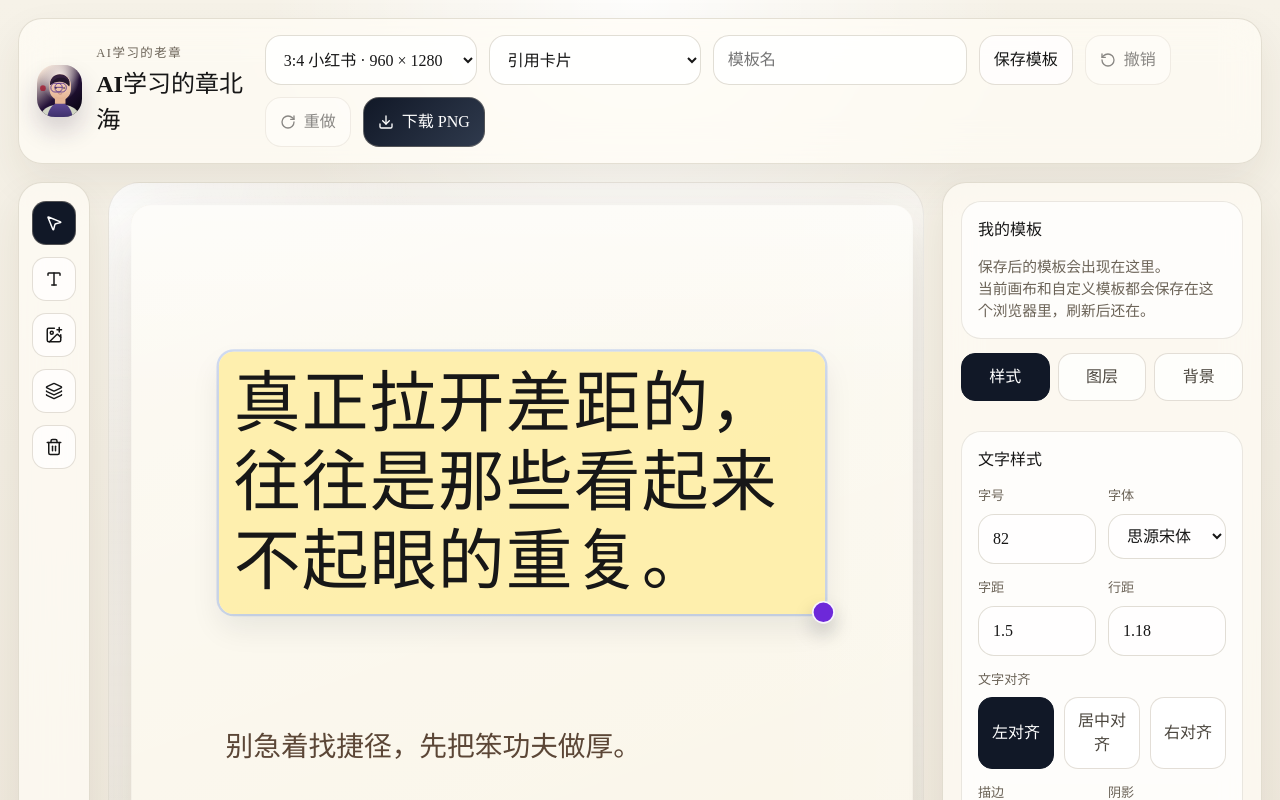
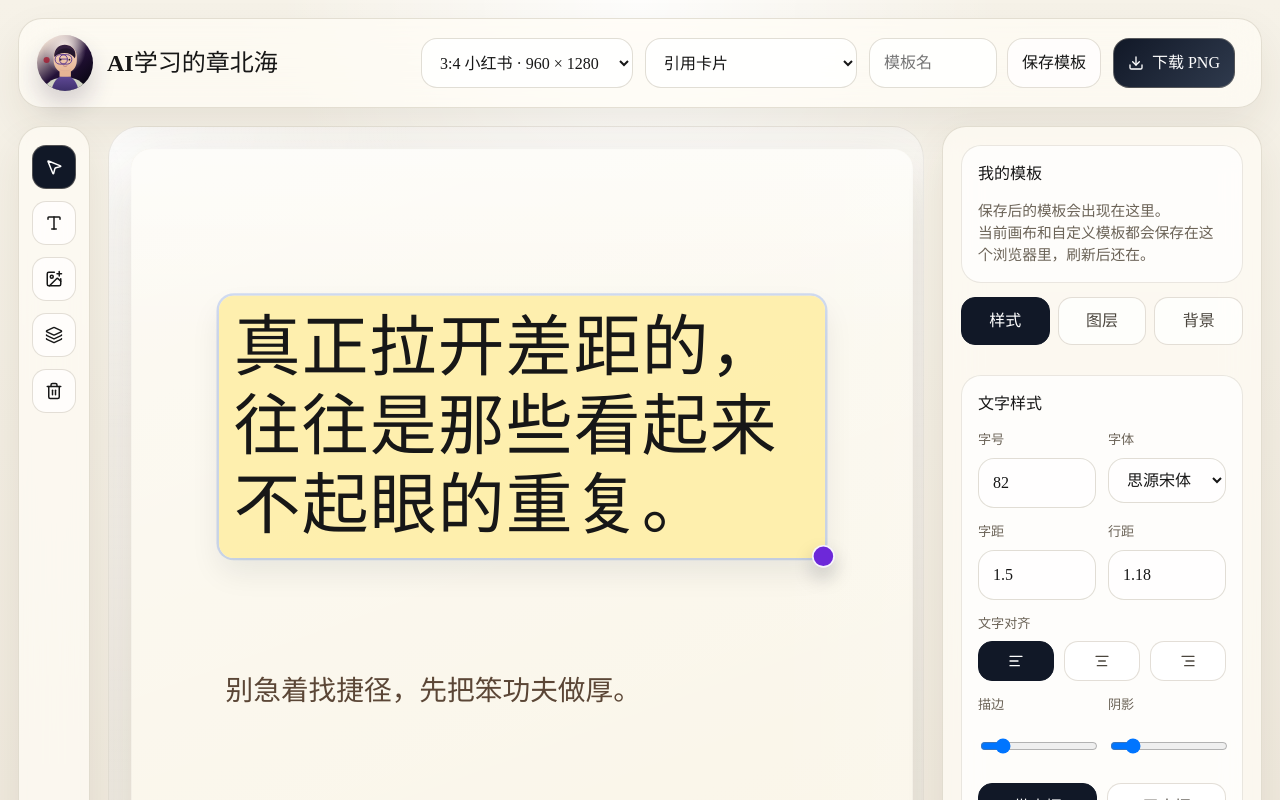
Before and after one commit to tjxj/wechat-cover, a React (Vite) app: page / in a window 1280 px wide. Shown: the top 800 px of the page. Built offline with nearby package versions, Linux system fonts and the light colour scheme; a web font is replaced by a local one.

Commit message:
Tighten top bar and iconify text alignment

```diff
--- a/src/App.css
+++ b/src/App.css
@@ -32,9 +32,9 @@
 }
 
 .brand__mark {
-  width: 52px;
-  height: 52px;
-  border-radius: 18px;
+  width: 56px;
+  height: 56px;
+  border-radius: 999px;
   overflow: hidden;
   box-shadow:
     0 14px 24px rgba(36, 17, 56, 0.18),
@@ -46,14 +46,6 @@
   height: 100%;
   display: block;
   object-fit: cover;
-}
-
-.eyebrow {
-  margin: 0 0 4px;
-  color: var(--muted);
-  font-size: 0.78rem;
-  letter-spacing: 0.12em;
-  text-transform: uppercase;
 }
 
 .brand h1 {
@@ -70,9 +62,10 @@
 
 .topbar__template-save {
   display: grid;
-  grid-template-columns: minmax(0, 1fr) auto;
-  gap: 12px;
-  min-width: min(360px, 100%);
+  grid-template-columns: minmax(0, 136px) auto;
+  gap: 10px;
+  width: min(232px, 100%);
+  flex: 0 1 232px;
 }
 
 .topbar__template-save input {
--- a/src/App.tsx
+++ b/src/App.tsx
@@ -1,12 +1,13 @@
 import { useEffect, useMemo, useRef, useState } from 'react'
 import { toPng } from 'html-to-image'
 import {
+  AlignCenter,
+  AlignLeft,
+  AlignRight,
   Download,
   ImagePlus,
   Layers3,
   MousePointer2,
-  RotateCcw,
-  RotateCw,
   Trash2,
   Type,
 } from 'lucide-react'
@@ -215,12 +216,6 @@ function App() {
     previousStateRef.current = currentSnapshot
   }
 
-  const replaceStateWithoutHistory = (nextState: EditorState) => {
-    skipHistoryRef.current = true
-    previousStateRef.current = cloneEditorState(nextState)
-    setState(nextState)
-  }
-
   const handleSetTextAlign = (textAlign: TextAlign) => {
     if (!selectedTextLayer) {
       return
@@ -617,46 +612,6 @@ function App() {
     setStatusMessage('已删除当前选中的元素。')
   }
 
-  const handleUndo = () => {
-    endHistoryTransaction()
-
-    const previousSnapshot = historyPast[historyPast.length - 1]
-
-    if (!previousSnapshot) {
-      return
-    }
-
-    const currentSnapshot = cloneEditorState(stateRef.current)
-    setEditingTextLayerId(null)
-    setHistoryPast((current) => current.slice(0, -1))
-    setHistoryFuture((current) => [
-      ...current.slice(-(MAX_HISTORY_STEPS - 1)),
-      currentSnapshot,
-    ])
-    replaceStateWithoutHistory(cloneEditorState(previousSnapshot))
-    setStatusMessage('已撤销上一步。')
-  }
-
-  const handleRedo = () => {
-    endHistoryTransaction()
-
-    const nextSnapshot = historyFuture[historyFuture.length - 1]
-
-    if (!nextSnapshot) {
-      return
-    }
-
-    const currentSnapshot = cloneEditorState(stateRef.current)
-    setEditingTextLayerId(null)
-    setHistoryFuture((current) => current.slice(0, -1))
-    setHistoryPast((current) => [
-      ...current.slice(-(MAX_HISTORY_STEPS - 1)),
-      currentSnapshot,
-    ])
-    replaceStateWithoutHistory(cloneEditorState(nextSnapshot))
-    setStatusMessage('已恢复刚才撤销的内容。')
-  }
-
   const handleExport = async () => {
     if (!canvasRef.current) {
       return
@@ -1014,10 +969,7 @@ function App() {
               className="brand__avatar"
             />
           </div>
-          <div>
-            <p className="eyebrow">AI学习的老章</p>
-            <h1>AI学习的章北海</h1>
-          </div>
+          <h1>AI学习的章北海</h1>
         </div>
 
         <div className="topbar__controls">
@@ -1071,26 +1023,6 @@ function App() {
               保存模板
             </button>
           </div>
-
-          <button
-            className="ghost-button"
-            type="button"
-            onClick={handleUndo}
-            disabled={historyPast.length === 0}
-          >
-            <RotateCcw size={16} />
-            撤销
-          </button>
-
-          <button
-            className="ghost-button"
-            type="button"
-            onClick={handleRedo}
-            disabled={historyFuture.length === 0}
-          >
-            <RotateCw size={16} />
-            重做
-          </button>
 
           <button
             className="primary-button"
@@ -1505,6 +1437,7 @@ function App() {
                       <div className="icon-group">
                         <button
                           type="button"
+                          aria-label="左对齐"
                           className={
                             selectedTextLayer.textAlign === 'left'
                               ? 'is-active'
@@ -1512,10 +1445,11 @@ function App() {
                           }
                           onClick={() => handleSetTextAlign('left')}
                         >
-                          左对齐
+                          <AlignLeft size={16} />
                         </button>
                         <button
                           type="button"
+                          aria-label="居中对齐"
                           className={
                             selectedTextLayer.textAlign === 'center'
                               ? 'is-active'
@@ -1523,10 +1457,11 @@ function App() {
                           }
                           onClick={() => handleSetTextAlign('center')}
                         >
-                          居中对齐
+                          <AlignCenter size={16} />
                         </button>
                         <button
                           type="button"
+                          aria-label="右对齐"
                           className={
                             selectedTextLayer.textAlign === 'right'
                               ? 'is-active'
@@ -1534,7 +1469,7 @@ function App() {
                           }
                           onClick={() => handleSetTextAlign('right')}
                         >
-                          右对齐
+                          <AlignRight size={16} />
                         </button>
                       </div>
                     </div>
```
Also changed, not shown: 1 other file (tests, documents, lock files or other folders).
